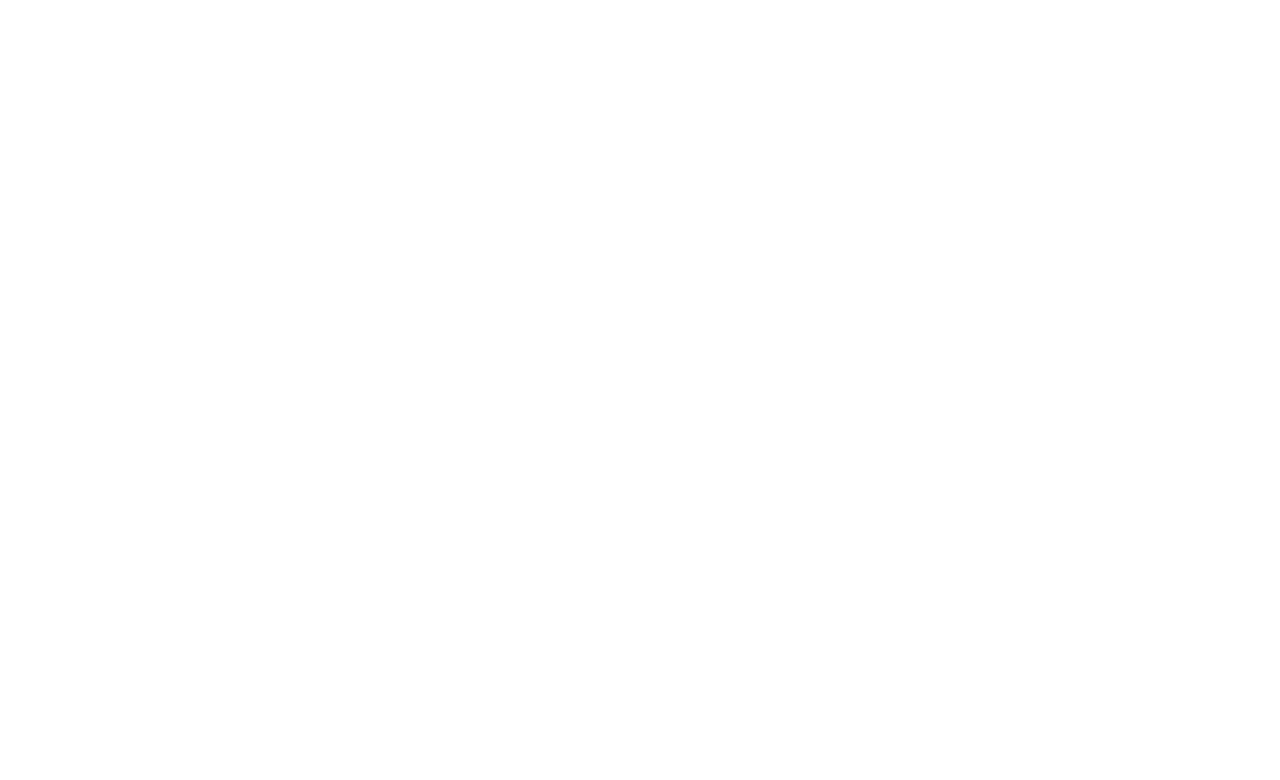
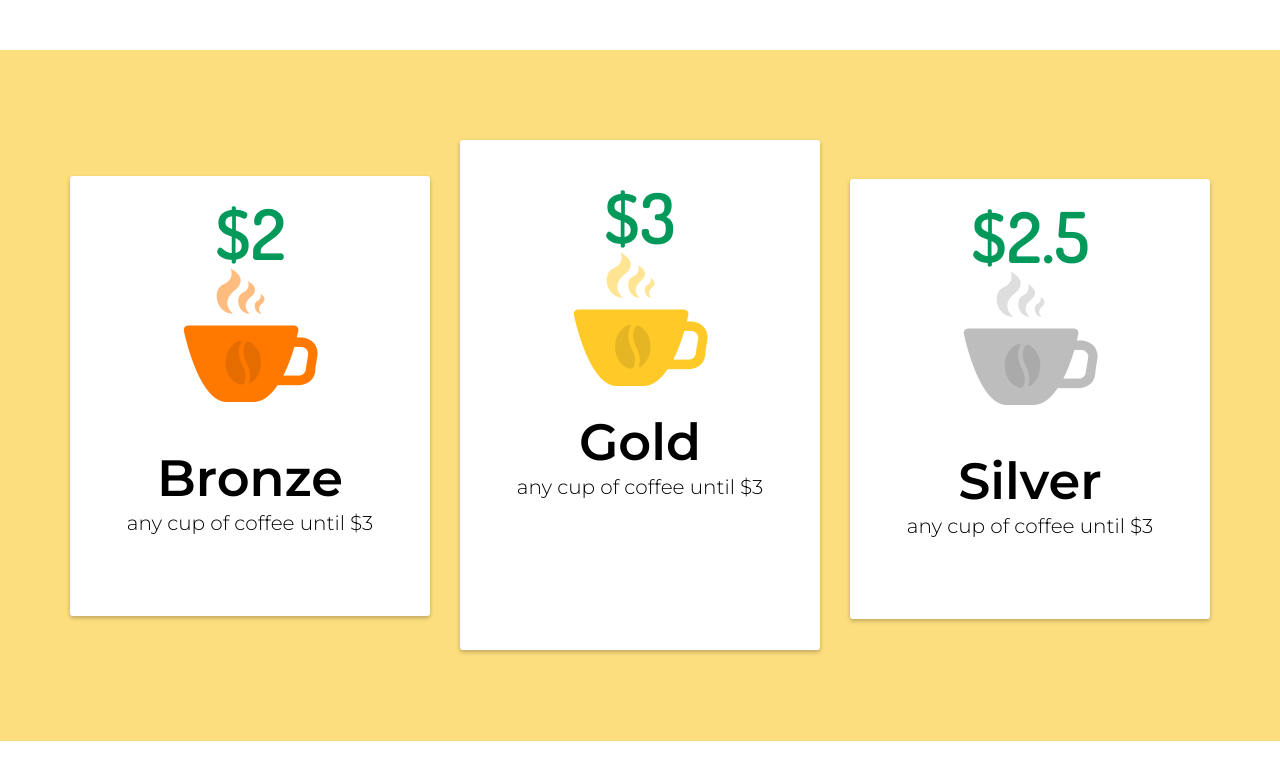
Before and after one commit to Katiasun/Lesson8_part1, a plain HTML site: page index.html in a window 1280 px wide. Drawn offline with Linux system fonts and the light colour scheme.

Commit message:
added class cups

```diff
--- a/css/style.css
+++ b/css/style.css
@@ -0,0 +1,80 @@
+* {
+  margin: 0;
+  padding: 0;
+  box-sizing: border-box;
+}
+.container {
+  font-family: "Montserrat", sans-serif;
+  margin-top: 50px;
+}
+.small_container {
+  display: flex;
+  height: 691px;
+  width: 1280px;
+  margin: 0 auto;
+  background-color: #fdde7e;
+  text-align: center;
+  font-family: "Montserrat", sans-serif;
+}
+.bronze {
+  margin: 126px 30px 125px 70px;
+  background: #fff;
+  height: 440px;
+  width: 360px;
+  border-radius: 3px;
+  box-shadow: 0px 2px 4px rgba(0, 0, 0, 0.25);
+}
+.gold {
+  display: block;
+  margin: 90px 30px 90px 0;
+  background: #fff;
+  height: 510px;
+  width: 360px;
+  border-radius: 3px;
+  box-shadow: 0px 2px 4px rgba(0, 0, 0, 0.25);
+}
+.silver {
+  display: block;
+  margin: 129px 70px 122px 0;
+  background: #fff;
+  height: 440px;
+  width: 360px;
+  border-radius: 3px;
+  box-shadow: 0px 2px 4px rgba(0, 0, 0, 0.25);
+}
+.bronze .dol2 {
+  margin-top: 30px;
+}
+.gold .dol3 {
+  margin-top: 50px;
+}
+.silver .dol25 {
+  margin-top: 30px;
+}
+.bronze h2 {
+  margin-top: 40px;
+  font-size: 51px;
+  line-height: 65px;
+}
+.gold h2 {
+  margin-top: 20px;
+  font-size: 51px;
+  line-height: 65px;
+}
+.silver h2 {
+  margin-top: 40px;
+  font-size: 51px;
+  line-height: 65px;
+}
+.bronze p {
+  font-size: 20px;
+  line-height: 24px;
+}
+.gold p {
+  font-size: 20px;
+  line-height: 24px;
+}
+.silver p {
+  font-size: 20px;
+  line-height: 24px;
+}
--- a/index.html
+++ b/index.html
@@ -4,8 +4,36 @@
     <meta charset="UTF-8" />
     <meta http-equiv="X-UA-Compatible" content="IE=edge" />
     <meta name="viewport" content="width=device-width, initial-scale=1.0" />
+    <link rel="preconnect" href="https://fonts.gstatic.com" />
+    <link
+      href="https://fonts.googleapis.com/css2?family=Montserrat:wght@300;600&display=swap"
+      rel="stylesheet"
+    />
     <link rel="stylesheet" href="css/style.css" />
     <title>Lesson8_part1</title>
   </head>
-  <body></body>
+  <body>
+    <div class="container">
+      <div class="small_container">
+        <div class="bronze">
+          <img class="dol2" src="img/$2.png" alt="2" /><br />
+          <img src="img/BronzeCup.png" alt="bronze" />
+          <h2>Bronze</h2>
+          <p>any cup of coffee until $3</p>
+        </div>
+        <div class="gold">
+          <img class="dol3" src="img/$3.png" alt="3" /><br />
+          <img src="img/GoldCup.png" alt="gold" />
+          <h2>Gold</h2>
+          <p>any cup of coffee until $3</p>
+        </div>
+        <div class="silver">
+          <img class="dol25" src="img/$2.5.png" alt="2,5" /><br />
+          <img src="img/SilverCup.png" alt="silver" />
+          <h2>Silver</h2>
+          <p>any cup of coffee until $3</p>
+        </div>
+      </div>
+    </div>
+  </body>
 </html>
```
